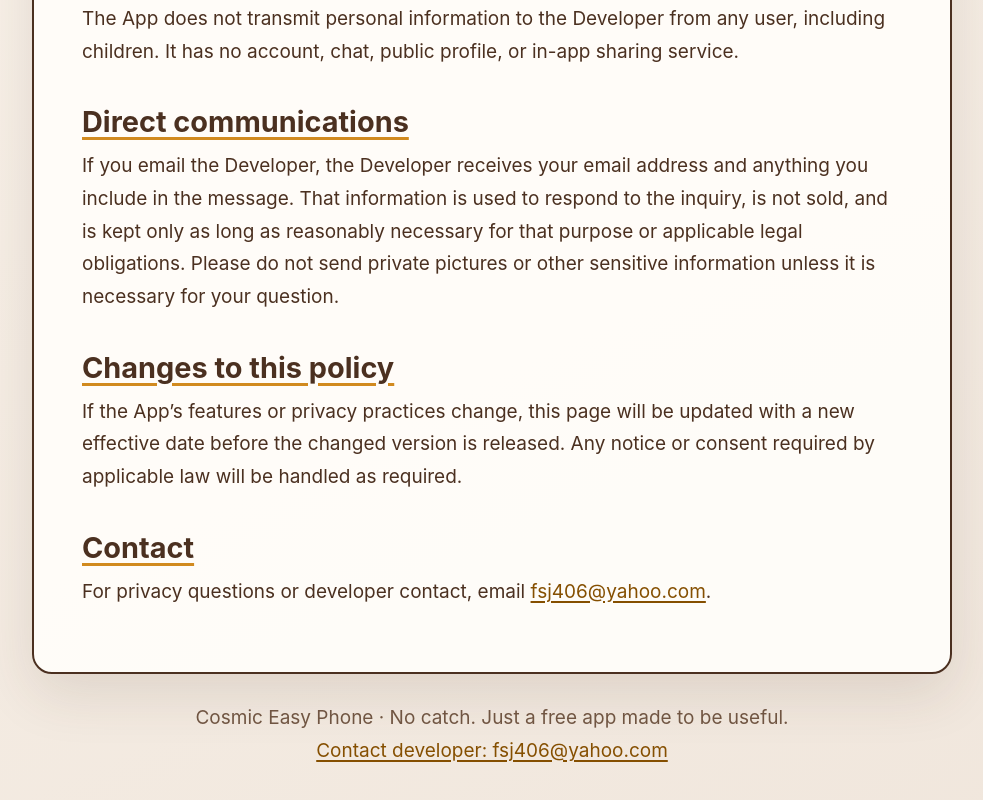
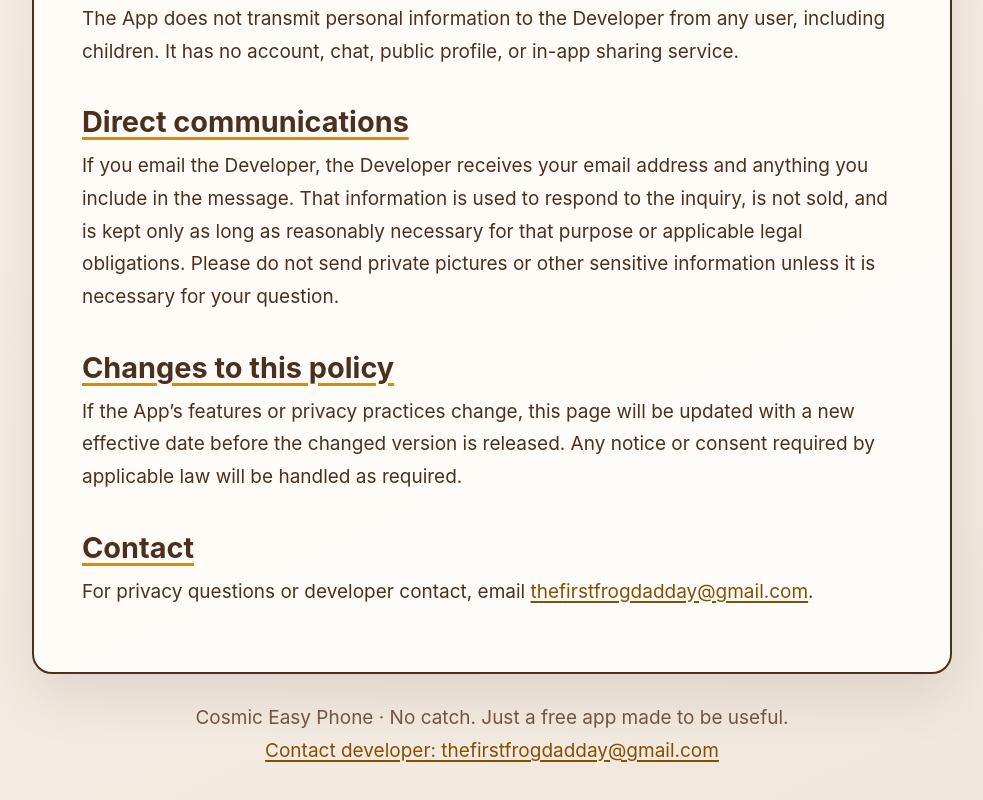
Before and after one commit to frogdadday/cosmic-easy-phone-privacy, a plain HTML site: page index.html in a window 1280 px wide. Shown: the part 3572-4372 px from the top of the page, without its empty margins (148-1131 px from the left). Drawn offline with Linux system fonts and the light colour scheme.

Commit message:
Update developer contact email to Frogdadday Gmail

```diff
--- a/index.html
+++ b/index.html
@@ -128,12 +128,12 @@
       <p>If the App’s features or privacy practices change, this page will be updated with a new effective date before the changed version is released. Any notice or consent required by applicable law will be handled as required.</p>
 
       <h2 id="contact">Contact</h2>
-      <p>For privacy questions or developer contact, email <a href="mailto:fsj406@yahoo.com">fsj406@yahoo.com</a>.</p>
+      <p>For privacy questions or developer contact, email <a href="mailto:thefirstfrogdadday@gmail.com">thefirstfrogdadday@gmail.com</a>.</p>
     </article>
 
     <footer>
       Cosmic Easy Phone · No catch. Just a free app made to be useful.<br>
-      <a href="mailto:fsj406@yahoo.com">Contact developer: fsj406@yahoo.com</a>
+      <a href="mailto:thefirstfrogdadday@gmail.com">Contact developer: thefirstfrogdadday@gmail.com</a>
     </footer>
   </main>
 </body>
```
